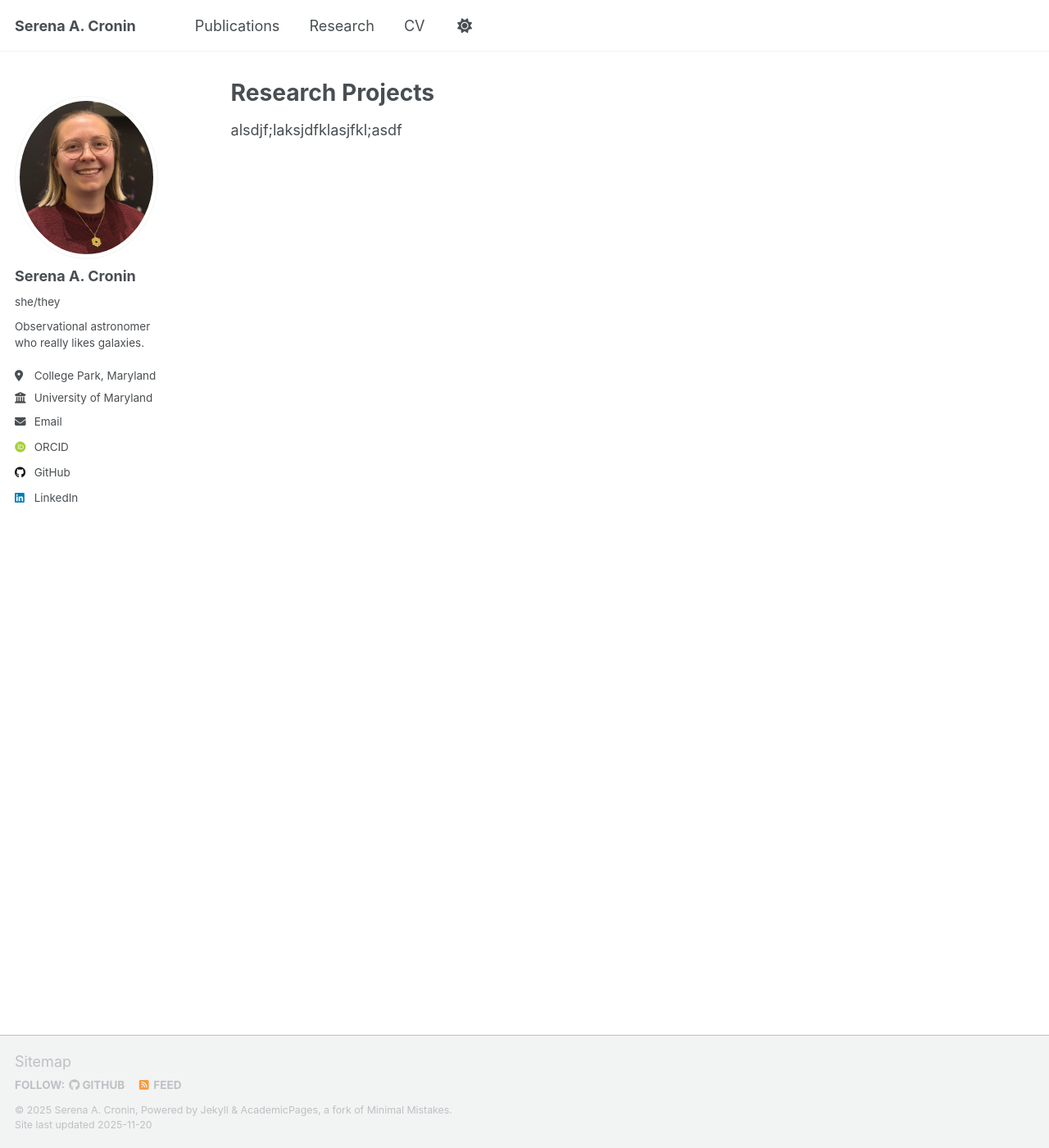
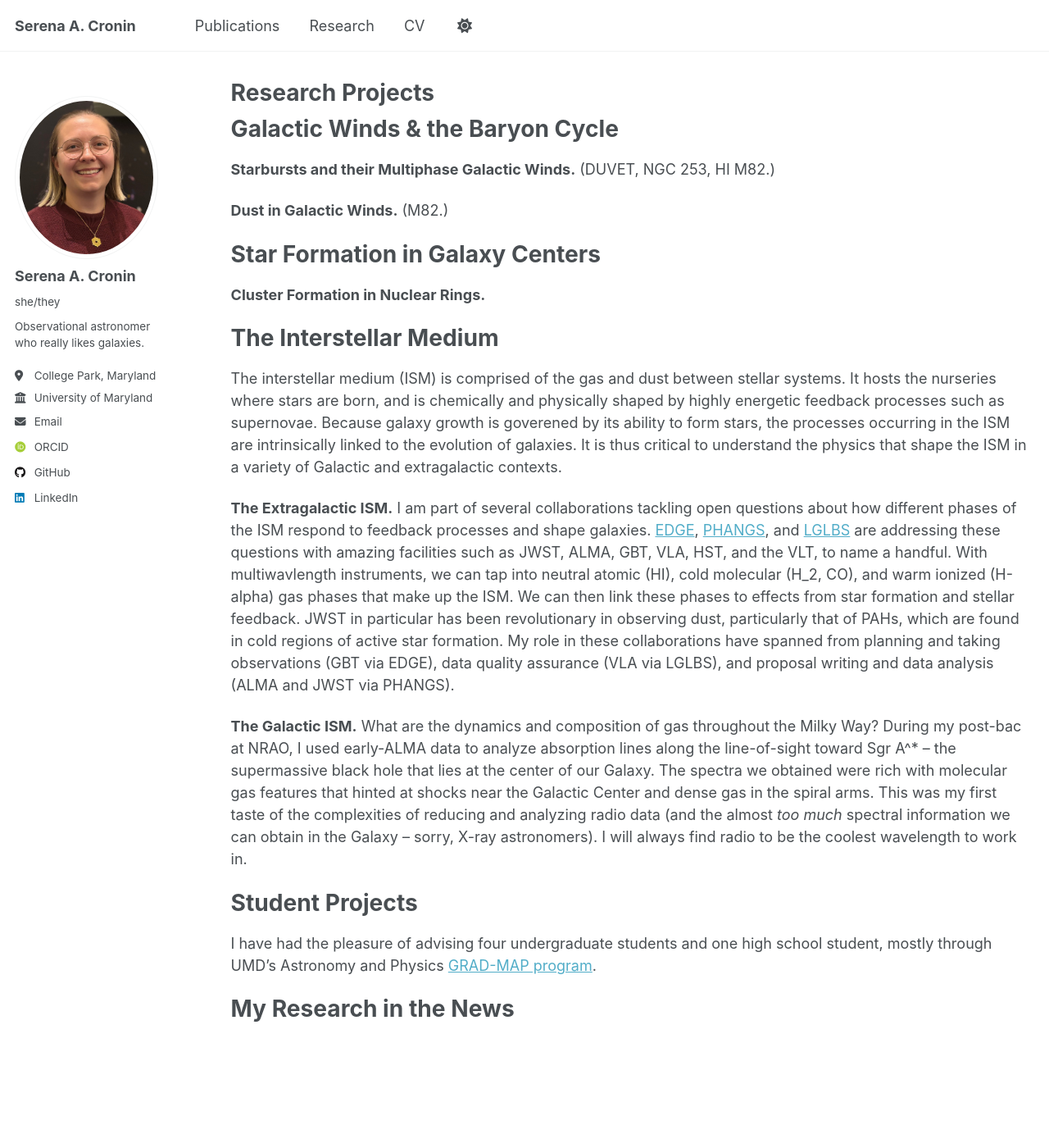
Before and after one commit to serenacronin/serenacronin.github.io, a Jekyll site: the page built from _pages/research.md, in a window 1280 px wide and 1400 px high. Shown: the whole window at 82% size. Built offline with Jekyll 4.4.1, drawn with Linux system fonts in a browser that asks for light colours; some web fonts are replaced; a script that is not in the unit is left out.

Commit message:
Update research.md

```diff
--- a/_pages/research.md
+++ b/_pages/research.md
@@ -8,4 +8,28 @@ redirect_from:
   - /research.html
 ---
 
-alsdjf;laksjdfklasjfkl;asdf
+Galactic Winds & the Baryon Cycle
+======
+**Starbursts and their Multiphase Galactic Winds.** (DUVET, NGC 253, HI M82.)
+
+**Dust in Galactic Winds.** (M82.)
+
+Star Formation in Galaxy Centers
+======
+**Cluster Formation in Nuclear Rings.**
+
+
+The Interstellar Medium
+======
+The interstellar medium (ISM) is comprised of the gas and dust between stellar systems. It hosts the nurseries where stars are born, and is chemically and physically shaped by highly energetic feedback processes such as supernovae. Because galaxy growth is goverened by its ability to form stars, the processes occurring in the ISM are intrinsically linked to the evolution of galaxies. It is thus critical to understand the physics that shape the ISM in a variety of Galactic and extragalactic contexts.
+
+**The Extragalactic ISM.** I am part of several collaborations tackling open questions about how different phases of the ISM respond to feedback processes and shape galaxies. [EDGE](https://pages.astro.umd.edu/~bolatto/EDGE/), [PHANGS](https://sites.google.com/view/phangs/home), and [LGLBS](https://www.lglbs.org/) are addressing these questions with amazing facilities such as JWST, ALMA, GBT, VLA, HST, and the VLT, to name a handful. With multiwavlength instruments, we can tap into neutral atomic (HI), cold molecular (H_2, CO), and warm ionized (H-alpha) gas phases that make up the ISM. We can then link these phases to effects from star formation and stellar feedback. JWST in particular has been revolutionary in observing dust, particularly that of PAHs, which are found in cold regions of active star formation. My role in these collaborations have spanned from planning and taking observations (GBT via EDGE), data quality assurance (VLA via LGLBS), and proposal writing and data analysis (ALMA and JWST via PHANGS).
+
+**The Galactic ISM.** What are the dynamics and composition of gas throughout the Milky Way? During my post-bac at NRAO, I used early-ALMA data to analyze absorption lines along the line-of-sight toward Sgr A^\* -- the supermassive black hole that lies at the center of our Galaxy. The spectra we obtained were rich with molecular gas features that hinted at shocks near the Galactic Center and dense gas in the spiral arms. This was my first taste of the complexities of reducing and analyzing radio data (and the almost *too much* spectral information we can obtain in the Galaxy -- sorry, X-ray astronomers). I will always find radio to be the coolest wavelength to work in.
+
+Student Projects
+======
+I have had the pleasure of advising four undergraduate students and one high school student, mostly through UMD's Astronomy and Physics [GRAD-MAP program](https://www.umdgradmap.org/).
+
+My Research in the News
+======
```
